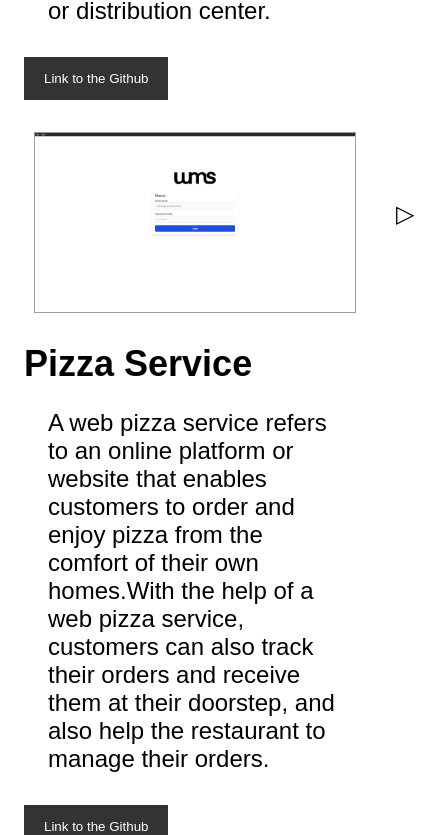
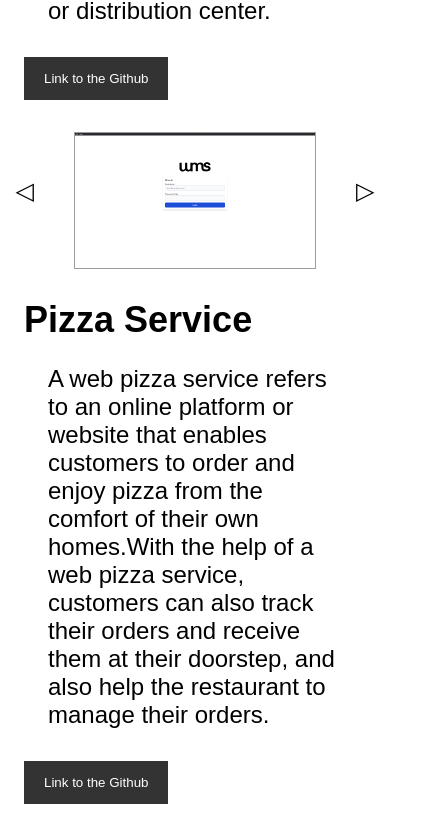
Before and after one commit to VinskyStrauss/Porto-website, a React (Vite) app: page / in a window 390 px wide. Shown: the part 3439-4274 px from the top of the page, 434 px wide, since content can reach past the window. Built offline with nearby package versions, Linux system fonts and the light colour scheme; a web font is replaced by a local one.

Commit message:
fix image size

```diff
--- a/src/App.css
+++ b/src/App.css
@@ -224,7 +224,7 @@ p {
 
   .carousel-image img {
     margin-top: 1.5rem;
-    max-width: 20rem;
+    max-width: 15rem;
     transition: transform 0.3s ease-in-out; /* Add ease-in-out timing function */
     transform: scale(1); /* Start with the default scale of 1 */
     border: 1px solid #9e9c9c;
```
